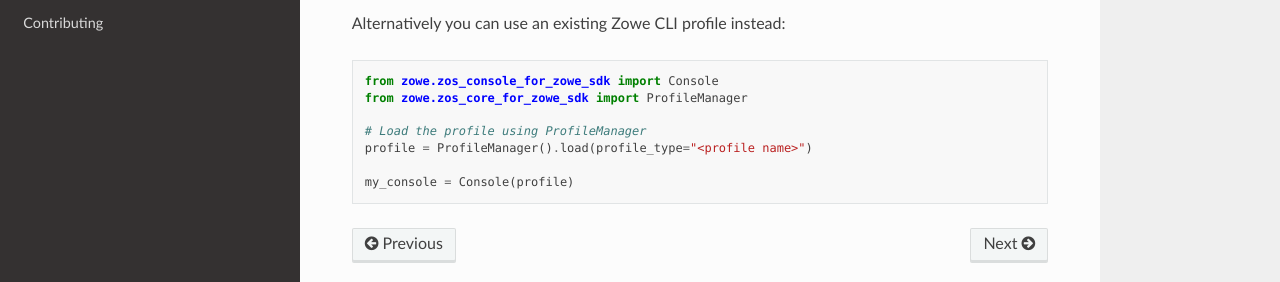
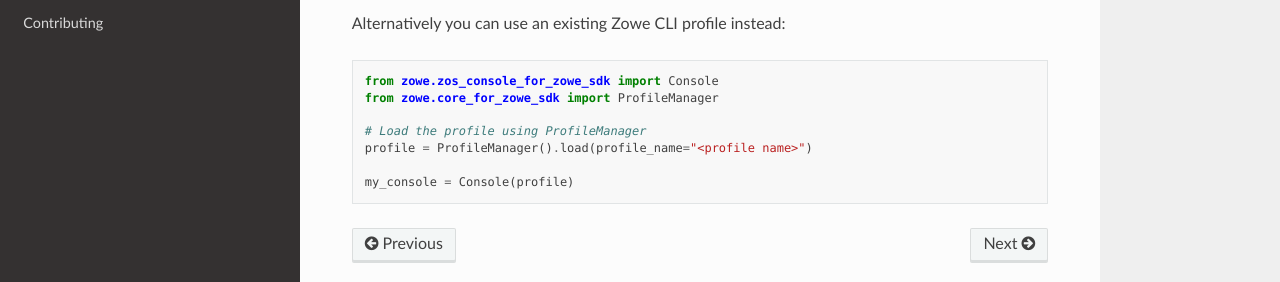
Before and after one commit to zowe/zowe-client-python-sdk, a Sphinx documentation site: the page built from docs/source/usage/examples.rst, in a window 1280 px wide. Shown: the part 445-727 px from the top of the page. Built offline with Sphinx 7.4.7 and the Read the Docs theme 2.0.0, drawn with Linux system fonts in a browser that asks for light colours.

Commit message:
Update doc of basic usage
Signed-off-by: Maira Usman <maira.usman5703@gmail.com>

```diff
--- a/docs/source/usage/examples.rst
+++ b/docs/source/usage/examples.rst
@@ -21,9 +21,9 @@
 .. code-block:: python
 
   from zowe.zos_console_for_zowe_sdk import Console
-  from zowe.zos_core_for_zowe_sdk import ProfileManager
+  from zowe.core_for_zowe_sdk import ProfileManager
 
   # Load the profile using ProfileManager
-  profile = ProfileManager().load(profile_type="<profile name>")
+  profile = ProfileManager().load(profile_name="<profile name>")
 
   my_console = Console(profile)
```
